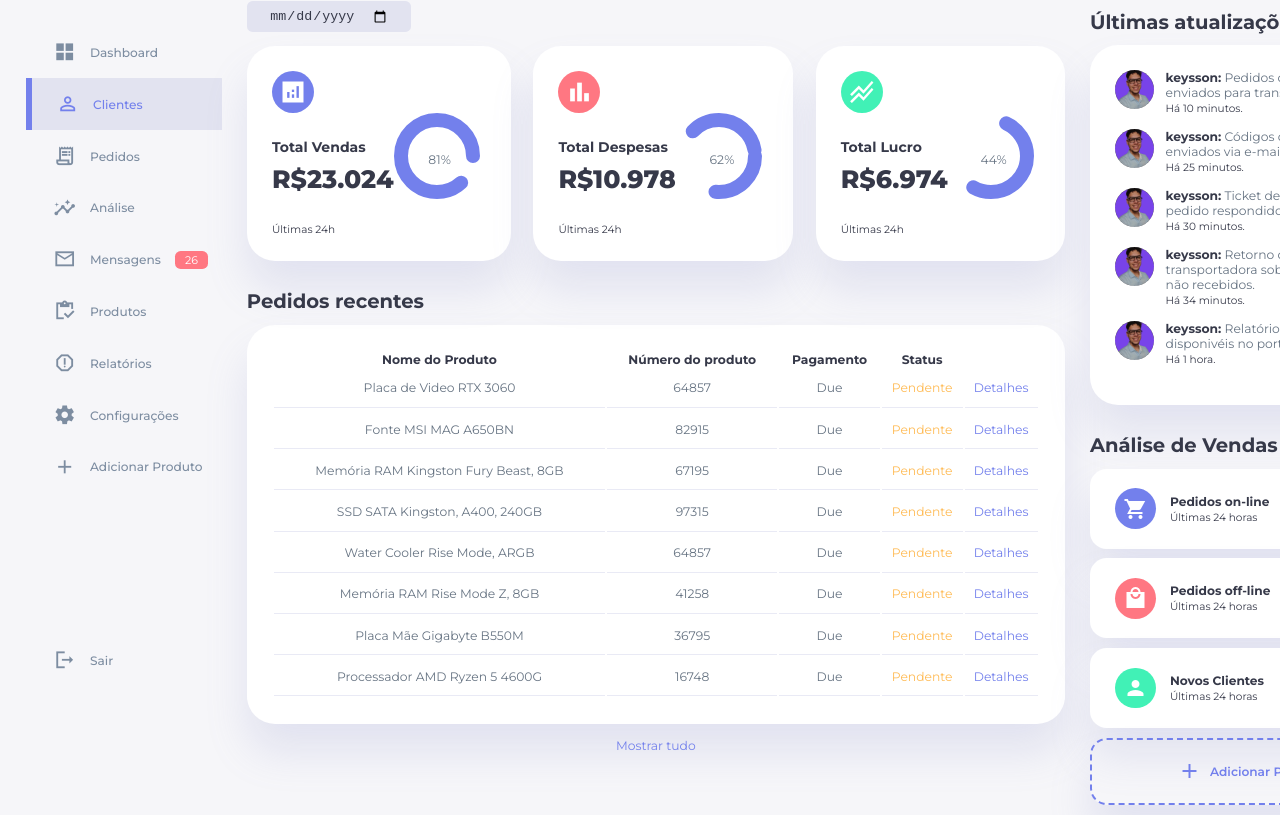
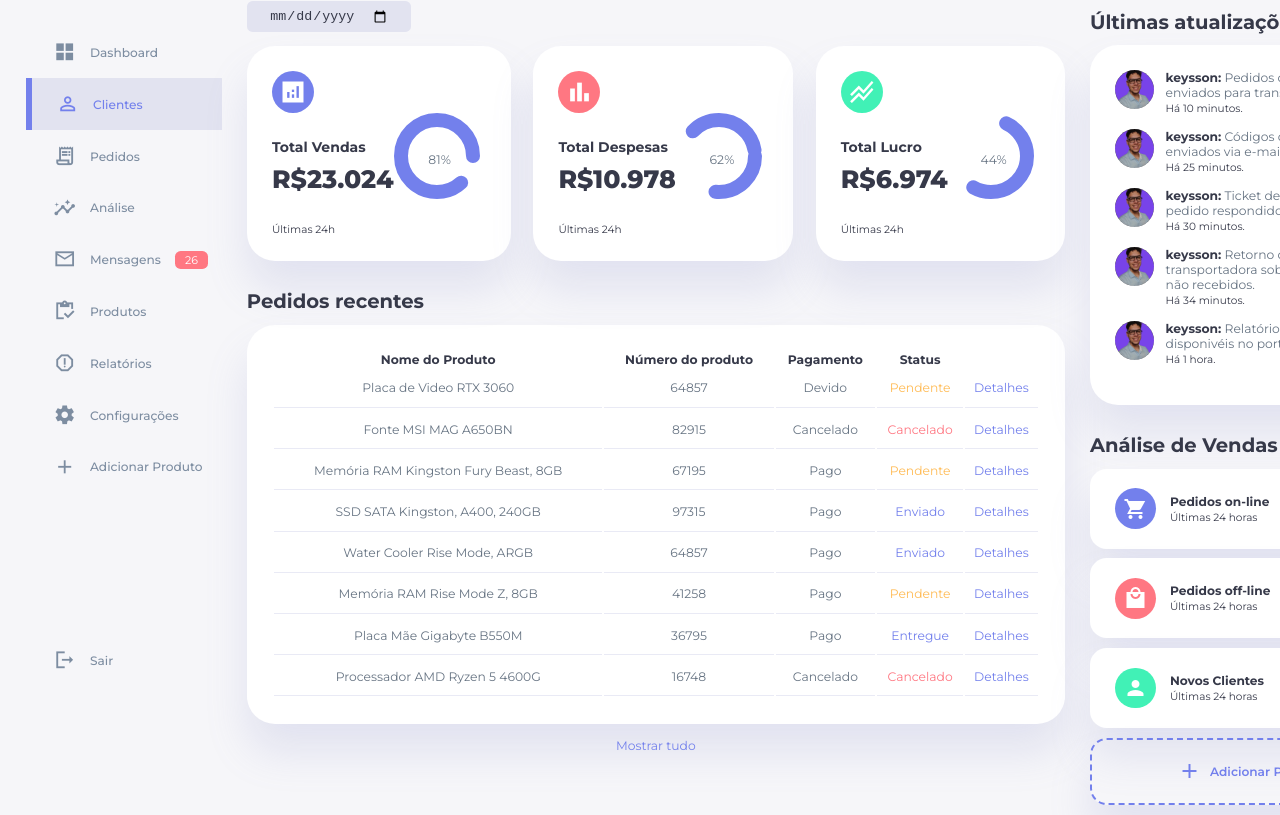
Before and after one commit to KeyssonG/Dasboard-Js, a plain HTML site: page main.html in a window 1280 px wide. Shown: the part 63-878 px from the top of the page. Drawn offline with Linux system fonts and the light colour scheme.

Commit message:
Atualização

```diff
--- a/main.html
+++ b/main.html
@@ -6,7 +6,7 @@
     <meta name="viewport" content="width=device-width, initial-scale=1.0">
     <title>Find</title>
     <link href="https://fonts.googleapis.com/icon?family=Material+Icons+Sharp" rel="stylesheet">
-    <link rel="stylesheet" href="styles.css">
+    <link rel="stylesheet" href="styles/styles.css">
 </head>
 
 <body>
@@ -139,64 +139,8 @@
                         <th>Status</th>
                     </thead>
                     <tbody>
-                        <tr>
-                            <td>Placa de Video RTX 3060</td>
-                            <td>64857</td>
-                            <td>Due</td>
-                            <td class="warning">Pendente</td>
-                            <td class="primary">Detalhes</td>
-                        </tr>
-                        <tr>
-                            <td>Fonte MSI MAG A650BN</td>
-                            <td>82915</td>
-                            <td>Due</td>
-                            <td class="warning">Pendente</td>
-                            <td class="primary">Detalhes</td>
-                        </tr>
-                        <tr>
-                            <td>Memória RAM Kingston Fury Beast, 8GB</td>
-                            <td>67195</td>
-                            <td>Due</td>
-                            <td class="warning">Pendente</td>
-                            <td class="primary">Detalhes</td>
-                        </tr>
-                        <tr>
-                            <td>SSD SATA Kingston, A400, 240GB</td>
-                            <td>97315</td>
-                            <td>Due</td>
-                            <td class="warning">Pendente</td>
-                            <td class="primary">Detalhes</td>
-                        </tr>
-                        <tr>
-                            <td>Water Cooler Rise Mode, ARGB</td>
-                            <td>64857</td>
-                            <td>Due</td>
-                            <td class="warning">Pendente</td>
-                            <td class="primary">Detalhes</td>
-                        </tr>
-                        <tr>
-                            <td>Memória RAM Rise Mode Z, 8GB</td>
-                            <td>41258</td>
-                            <td>Due</td>
-                            <td class="warning">Pendente</td>
-                            <td class="primary">Detalhes</td>
-                        </tr>
-                        <tr>
-                            <td>Placa Mãe Gigabyte B550M</td>
-                            <td>36795</td>
-                            <td>Due</td>
-                            <td class="warning">Pendente</td>
-                            <td class="primary">Detalhes</td>
-                        </tr>
-                        <tr>
-                            <td>Processador AMD Ryzen 5 4600G</td>
-                            <td>16748</td>
-                            <td>Due</td>
-                            <td class="warning">Pendente</td>
-                            <td class="primary">Detalhes</td>
-                        </tr>
 
-                    </tbody>
+
                 </table>
                 <a href="#">Mostrar tudo</a>
             </div>
@@ -320,6 +264,7 @@
             </div>
         </div>
     </div>
-    <script src="scripts.js"></script>
+    <script src="scripts/orders.js"></script>
+    <script src="scripts/scripts.js"></script>
 </body>
 </html>
--- /dev/null
+++ b/scripts/orders.js
@@ -0,0 +1,58 @@
+const Orders = [
+{
+    productName: 'Placa de Video RTX 3060',
+    productNumber: '64857',
+    paymentStatus: 'Devido',
+    shipping: 'Pendente'
+},
+
+{
+    productName: 'Fonte MSI MAG A650BN',
+    productNumber: '82915',
+    paymentStatus: 'Cancelado',
+    shipping: 'Cancelado'
+},
+
+{
+    productName: 'Memória RAM Kingston Fury Beast, 8GB',
+    productNumber: '67195',
+    paymentStatus: 'Pago',
+    shipping: 'Pendente'
+},
+
+{
+    productName: 'SSD SATA Kingston, A400, 240GB',
+    productNumber: '97315',
+    paymentStatus: 'Pago',
+    shipping: 'Enviado'
+},
+
+{
+    productName: 'Water Cooler Rise Mode, ARGB',
+    productNumber: '64857',
+    paymentStatus: 'Pago',
+    shipping: 'Enviado'
+},
+
+{
+    productName: 'Memória RAM Rise Mode Z, 8GB',
+    productNumber: '41258',
+    paymentStatus: 'Pago',
+    shipping: 'Pendente'
+},
+
+{
+    productName: 'Placa Mãe Gigabyte B550M',
+    productNumber: '36795',
+    paymentStatus: 'Pago',
+    shipping: 'Entregue'
+},
+
+,{
+    productName: 'Processador AMD Ryzen 5 4600G',
+    productNumber: '16748',
+    paymentStatus: 'Cancelado',
+    shipping: 'Cancelado'
+}
+
+]
--- /dev/null
+++ b/scripts/scripts.js
@@ -0,0 +1,33 @@
+const sideMenu = document.querySelector("aside");
+const menuBtn = document.querySelector("#menu-btn");
+const closeBtn = document.querySelector("#close-btn");
+const themeToggler = document.querySelector(".theme-toggler");
+
+menuBtn.addEventListener('click', () => {
+    sideMenu.style.display ='block';
+})
+
+closeBtn.addEventListener('click', () => {
+    sideMenu.style.display ='none';
+})
+
+themeToggler.addEventListener('click', () => {
+    document.body.classList.toggle('dark-theme-variables');
+
+    themeToggler.querySelector('span:nth-child(1)').classList.toggle('active');
+    themeToggler.querySelector('span:nth-child(2)').classList.toggle('active');
+})
+
+Orders.forEach(order => {
+    const tr = document.createElement('tr');
+    const trContent = `
+                        <td>${order.productName}</td>
+                        <td>${order.productNumber}</td>
+                        <td>${order.paymentStatus}</td>
+                        <td class="${order.shipping === 'Cancelado' ? 'danger' : order.shipping === 'Pendente' ? 'warning' : 'primary'}">${order.shipping}</td>
+                        <td class="primary">Detalhes</td>
+                         `
+
+    tr.innerHTML = trContent;
+    document.querySelector('table tbody').appendChild(tr);
+})
--- a/styles.css
+++ b/styles/styles.css
@@ -22,6 +22,15 @@
     --card-padding: 1.8rem;
     --padding-1: 1.2rem;
 
+    --box-shadow: 0 2rem 3rem var(--color-light);
+}
+
+.dark-theme-variables {
+    --color-background: #181a1e;
+    --color-white: #202528;
+    --color-dark: #edeffd;
+    --color-dark-variant: #a3bdcc;
+    --color-light: rgba(0, 0, 0, 0.4);
     --box-shadow: 0 2rem 3rem var(--color-light);
 }
 
@@ -514,6 +523,11 @@ main .recent-orders a {
     gap: 0.6rem;
 }
 
+.right .sales-analytics .add-product:hover {
+    background: var(--color-primary);
+    color: var(--color-white);
+}
+
 .right .sales-analytics .add-product div h3 {
     font-weight: 600;
 }
@@ -575,7 +589,7 @@ main .recent-orders a {
 
     aside {
         position: fixed;
-        left: 0;
+        left: -100%;
         background: var(--color-white);
         width: 18rem;
         z-index: 3;
@@ -583,7 +597,16 @@ main .recent-orders a {
         height: 100vh;
         padding-right: var(--card-padding);
         display: none;
+        animation: showMenu 400ms ease forwards;
     }
+
+    @keyframes showMenu {
+        to {
+            left: 0;
+        }
+    }
+
+
 
     aside .logo {
         margin-left:  1rem;
```
Also changed, not shown: scripts.js (deleted).
